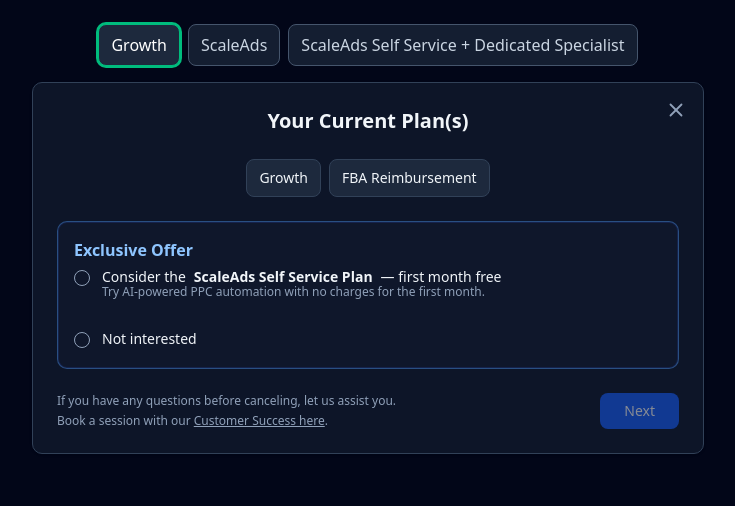
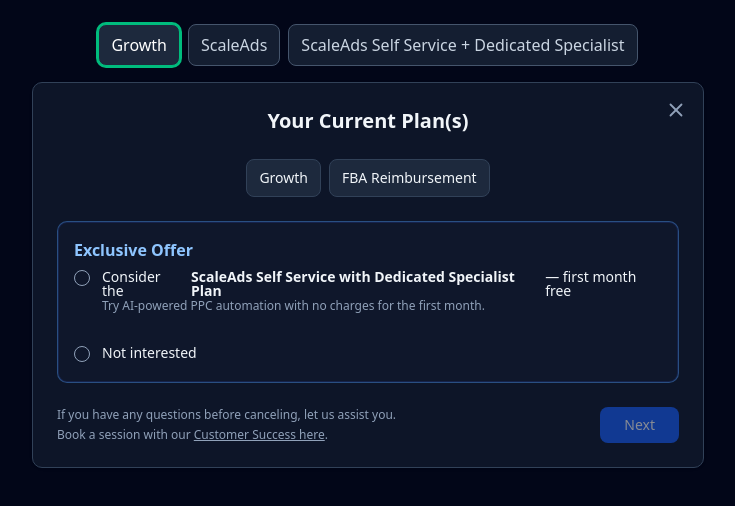
Before and after one commit to ufukkilic-eva/cancellation, a Next.js app: page / in a window 1280 px wide. Both pictures are taken after a click on the button "Growth". Shown: the top 506 px of the page, without its empty margins (272-1007 px from the left). Built offline with nearby package versions, Linux system fonts and the light colour scheme.

Commit message:
chore(page): metin güncellemesi

```diff
--- a/src/app/page.tsx
+++ b/src/app/page.tsx
@@ -377,7 +377,7 @@
             <RadioGroupItem className={radioItemCls} value="consider-scaleads" id="gr1" />
             <div>
               <Label htmlFor="gr1" className="cursor-pointer text-slate-100">
-                Consider the <b>ScaleAds Self Service Plan</b> — first month free
+                Consider the <b>ScaleAds Self Service with Dedicated Specialist Plan</b> — first month free
               </Label>
               <p className="text-xs text-slate-400">
                 Try AI-powered PPC automation with no charges for the first month.
```
